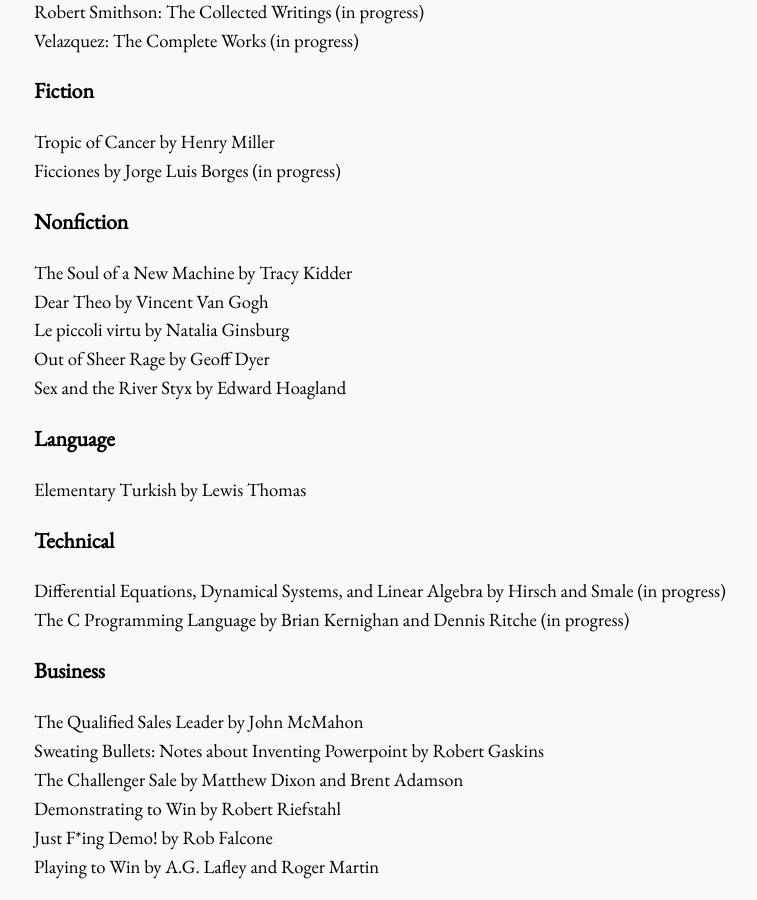
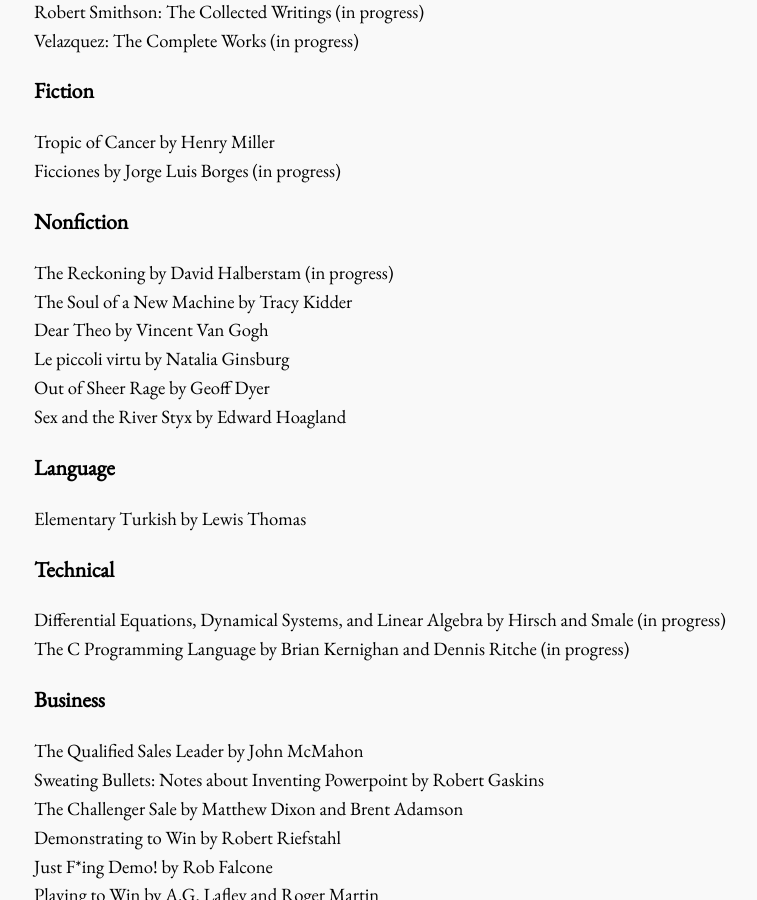
Before and after one commit to bora-uyumazturk/bora-uyumazturk.github.io, a Jekyll site: the page built from reading.html, in a window 1280 px wide and 900 px high, scrolled down 509 px. Shown: the whole window, without its empty margins (138-895 px from the left). Built offline with Jekyll 4.4.1, drawn with Linux system fonts in a browser that asks for light colours.

Commit message:
Update reading.html

```diff
--- a/reading.html
+++ b/reading.html
@@ -31,6 +31,7 @@
 
   <h3>Nonfiction</h3>
 
+  The Reckoning by David Halberstam (in progress) <br>
   The Soul of a New Machine by Tracy Kidder <br>
   Dear Theo by Vincent Van Gogh <br>
   Le piccoli virtu by Natalia Ginsburg <br>
```
